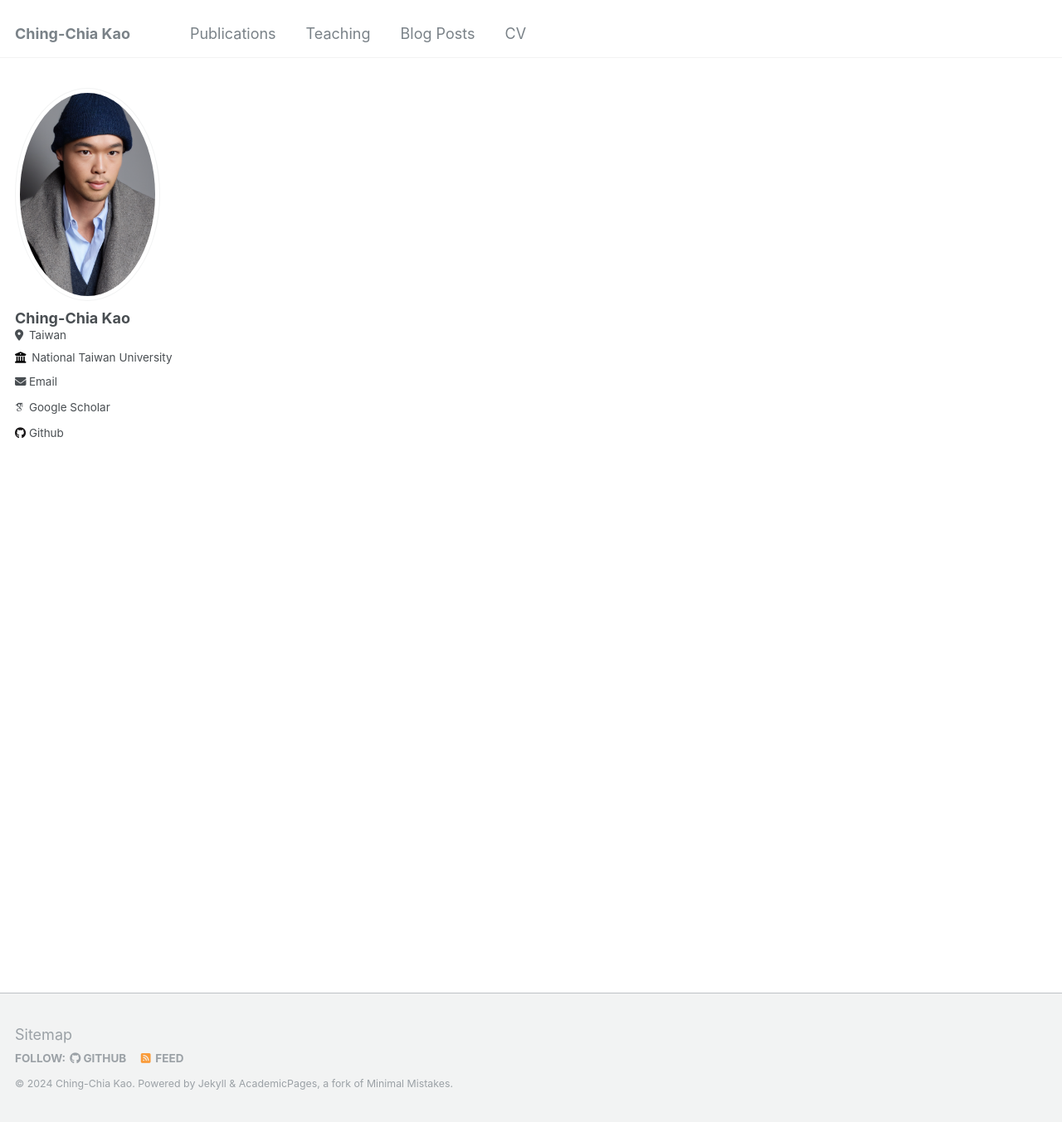
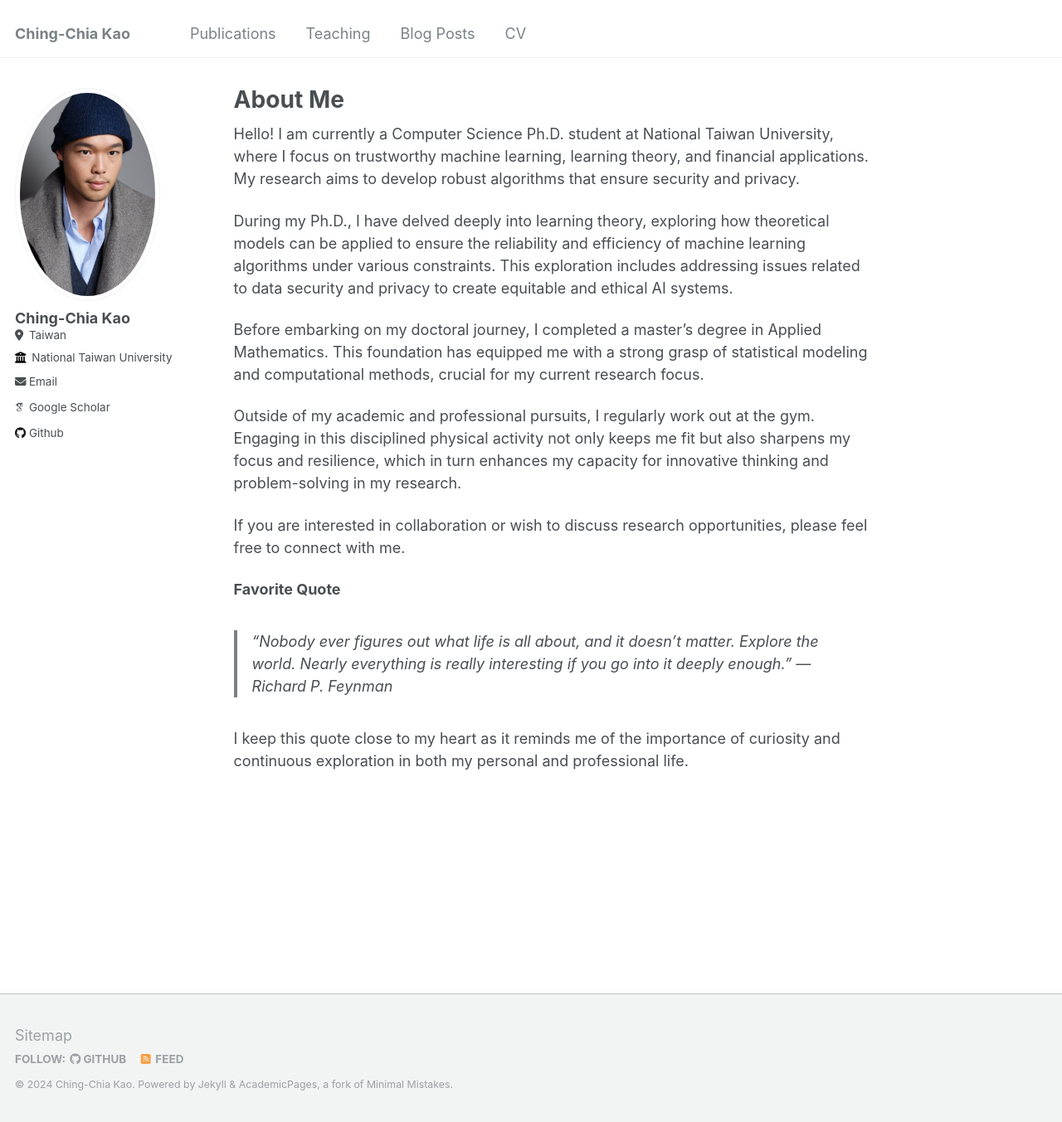
Before and after one commit to CK918/ck918.github.io, a Jekyll site: the page built from _pages/about.md, in a window 1280 px wide and 1353 px high. Shown: the whole window at 83% size. Built offline with Jekyll 4.4.1, drawn with Linux system fonts in a browser that asks for light colours; some web fonts are replaced.

Commit message:
update about me

```diff
--- a/_pages/about.md
+++ b/_pages/about.md
@@ -1,8 +1,12 @@
 ---
 permalink: /
-title:
+title: About Me
+author_profile: true
+redirect_from:
+  - /about/
+  - /about.html
+---
 
-## About Me
 Hello! I am currently a Computer Science Ph.D. student at National Taiwan University, where I focus on trustworthy machine learning, learning theory, and financial applications. My research aims to develop robust algorithms that ensure security and privacy.
 
 During my Ph.D., I have delved deeply into learning theory, exploring how theoretical models can be applied to ensure the reliability and efficiency of machine learning algorithms under various constraints. This exploration includes addressing issues related to data security and privacy to create equitable and ethical AI systems.
```
Also changed, not shown: other parts of _pages/about.md (+1 -7 lines), 3 other files.
